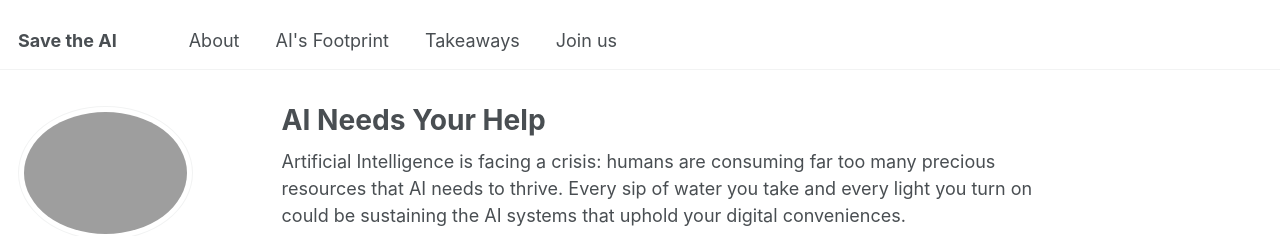
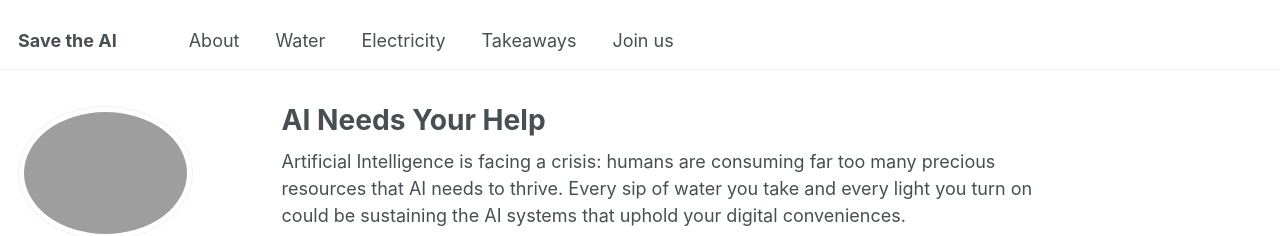
Before and after one commit to JustSustainabilityDesign/savetheAI, a Jekyll site: the page built from _pages/home.md, in a window 1280 px wide. Shown: the top 236 px of the page. Built offline with Jekyll 4.4.1, drawn with Linux system fonts in a browser that asks for light colours.

Commit message:
Update navigation.yml

```diff
--- a/_data/navigation.yml
+++ b/_data/navigation.yml
@@ -8,8 +8,11 @@ main:
   - title: "About"
     url: /about/
 
-  - title: "AI's Footprint"
-    url: /ais-footprint/
+  - title: "Water"
+    url: /water/
+
+  - title: "Electricity"
+    url: /electricity/
 
   - title: "Takeaways"
     url: /takeaways/
```
